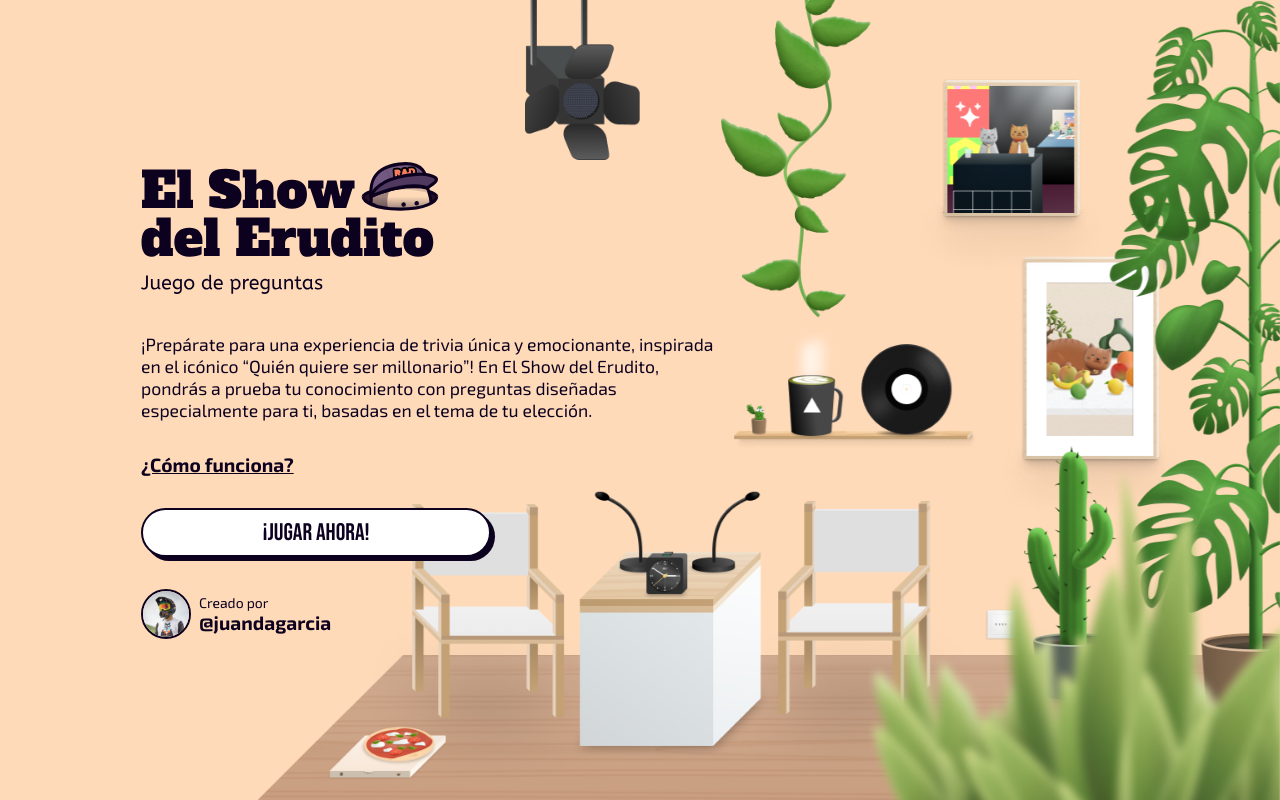
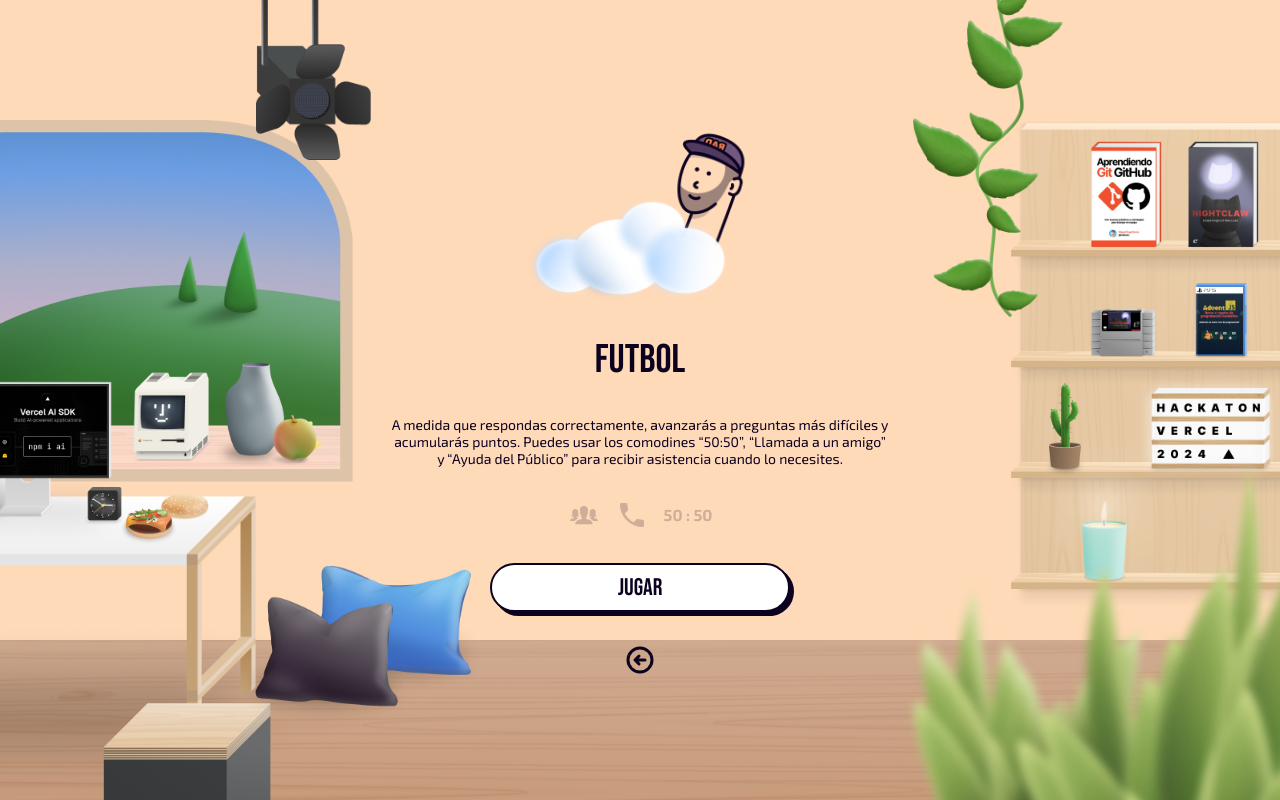
Before and after one commit to JuandaGarcia/el-show-del-erudito, a Next.js app: page / in a window 1280 px wide. Built offline with nearby package versions, Linux system fonts and the light colour scheme.

Commit message:
Fix Styles 🍊

```diff
--- a/app/page.tsx
+++ b/app/page.tsx
@@ -20,7 +20,161 @@ const Home = () => {
 	const maxLengthSubject = 50
 	const [openHowWorlsModal, setOpenHowWorksModal] = useState(false)
 	const [openStartModal, setOpenStartModal] = useState(false)
-	const [questions, setQuestions] = useState<Question[]>([])
+	const [questions, setQuestions] = useState<Question[]>([
+		{
+			question: '¿Cuál es el país de origen del fútbol?',
+			options: {
+				A: 'Inglaterra',
+				B: 'Brasil',
+				C: 'Argentina',
+				D: 'Italia',
+			},
+			correct_answer: 'A',
+		},
+		{
+			question: '¿Cuántos jugadores hay en un equipo de fútbol en el campo?',
+			options: {
+				A: '9',
+				B: '10',
+				C: '11',
+				D: '12',
+			},
+			correct_answer: 'C',
+		},
+		{
+			question: '¿Qué significa la tarjeta roja en el fútbol?',
+			options: {
+				A: 'Advertencia',
+				B: 'Expulsión',
+				C: 'Gol',
+				D: 'Falta',
+			},
+			correct_answer: 'B',
+		},
+		{
+			question:
+				'¿Quién es el máximo goleador de la historia de la Copa del Mundo?',
+			options: {
+				A: 'Pelé',
+				B: 'Diego Maradona',
+				C: 'Marta',
+				D: 'Miroslav Klose',
+			},
+			correct_answer: 'D',
+		},
+		{
+			question: '¿En qué año se celebró la primera Copa del Mundo de la FIFA?',
+			options: {
+				A: '1920',
+				B: '1930',
+				C: '1940',
+				D: '1950',
+			},
+			correct_answer: 'B',
+		},
+		{
+			question: '¿Qué equipo ha ganado más Copas del Mundo?',
+			options: {
+				A: 'Alemania',
+				B: 'Brasil',
+				C: 'Italia',
+				D: 'Argentina',
+			},
+			correct_answer: 'B',
+		},
+		{
+			question: "¿Quién es conocido como 'La Pulga'?",
+			options: {
+				A: 'Cristiano Ronaldo',
+				B: 'Neymar',
+				C: 'Lionel Messi',
+				D: 'Ronaldinho',
+			},
+			correct_answer: 'C',
+		},
+		{
+			question: '¿Cuál es el estadio más grande del mundo?',
+			options: {
+				A: 'Camp Nou',
+				B: 'Maracanã',
+				C: 'Wembley',
+				D: 'Estadio Azteca',
+			},
+			correct_answer: 'B',
+		},
+		{
+			question: '¿Qué país ganó la Eurocopa 2016?',
+			options: {
+				A: 'Francia',
+				B: 'Portugal',
+				C: 'España',
+				D: 'Alemania',
+			},
+			correct_answer: 'B',
+		},
+		{
+			question:
+				'¿Quién es el entrenador con más títulos en la historia del fútbol?',
+			options: {
+				A: 'Pep Guardiola',
+				B: 'Alex Ferguson',
+				C: 'José Mourinho',
+				D: 'Carlo Ancelotti',
+			},
+			correct_answer: 'B',
+		},
+		{
+			question:
+				'¿Qué jugador tiene el récord de más goles en la historia de la Liga española?',
+			options: {
+				A: 'Raúl',
+				B: 'Cristiano Ronaldo',
+				C: 'Lionel Messi',
+				D: 'Telmo Zarra',
+			},
+			correct_answer: 'C',
+		},
+		{
+			question: '¿Cuál es el club más valioso del mundo según Forbes en 2021?',
+			options: {
+				A: 'Real Madrid',
+				B: 'Barcelona',
+				C: 'Manchester United',
+				D: 'Bayern Múnich',
+			},
+			correct_answer: 'C',
+		},
+		{
+			question: '¿Qué selección ganó la Copa América 2021?',
+			options: {
+				A: 'Argentina',
+				B: 'Brasil',
+				C: 'Chile',
+				D: 'Uruguay',
+			},
+			correct_answer: 'A',
+		},
+		{
+			question: '¿Quién es el máximo goleador de la UEFA Champions League?',
+			options: {
+				A: 'Lionel Messi',
+				B: 'Cristiano Ronaldo',
+				C: 'Raúl',
+				D: 'Robert Lewandowski',
+			},
+			correct_answer: 'B',
+		},
+		{
+			question: '¿Qué país fue el anfitrión de la Copa del Mundo 2018?',
+			options: {
+				A: 'Brasil',
+				B: 'Rusia',
+				C: 'Sudáfrica',
+				D: 'Alemania',
+			},
+			correct_answer: 'B',
+		},
+	] as Question[])
 	const [questionsError, setQuestionsError] = useState<string | null>(null)
 	const {
 		register,
@@ -28,7 +182,7 @@ const Home = () => {
 		formState: { errors, isSubmitting },
 		watch,
 	} = useForm<{ subject: string }>()
-	const subject = watch('subject')
+	const subject = watch('subject') || 'Futbol'
 
 	const toggleOpenHowWorksModal = () => setOpenHowWorksModal(!openHowWorlsModal)
 	const toggleStartModal = () => setOpenStartModal(!openStartModal)
--- a/components/Game/Game.module.scss
+++ b/components/Game/Game.module.scss
@@ -277,7 +277,7 @@
 		}
 	}
 	&__room1 {
-		position: absolute;
+		position: fixed;
 		left: 0;
 		bottom: 0;
 		width: 50vw;
@@ -285,12 +285,13 @@
 		user-select: none;
 		animation: room1 1s ease-in-out;
 		@include desktop {
+			position: absolute;
 			width: initial;
 			height: 85vh;
 		}
 	}
 	&__room2 {
-		position: absolute;
+		position: fixed;
 		right: 0;
 		bottom: 0;
 		width: 50vw;
@@ -298,6 +299,7 @@
 		user-select: none;
 		animation: room2 1s ease-in-out;
 		@include desktop {
+			position: absolute;
 			width: initial;
 			height: 85vh;
 		}
@@ -334,13 +336,16 @@
 		}
 	}
 	&__floor {
-		position: absolute;
+		position: fixed;
 		bottom: 0;
 		left: 0;
 		width: 100%;
 		height: 20vh;
 		pointer-events: none;
 		user-select: none;
+		@include desktop {
+			position: absolute;
+		}
 	}
 }
 
```
